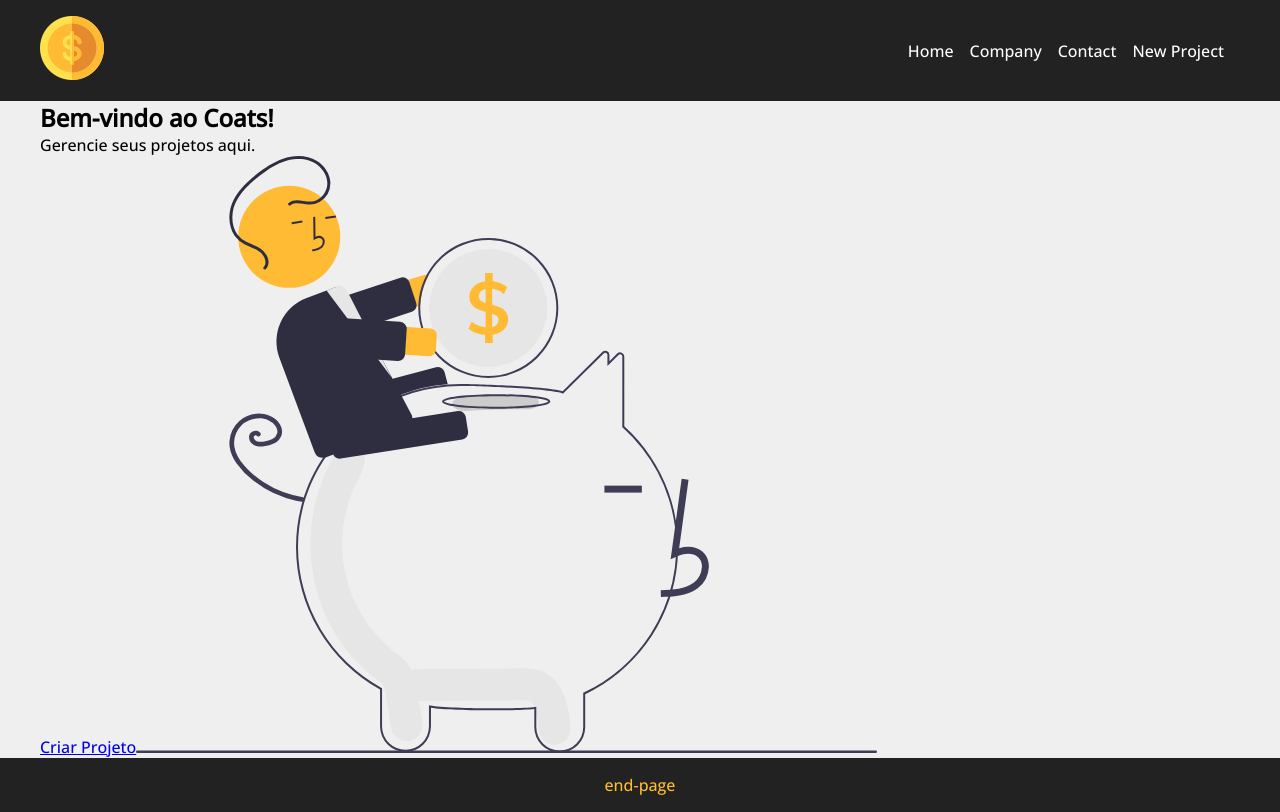
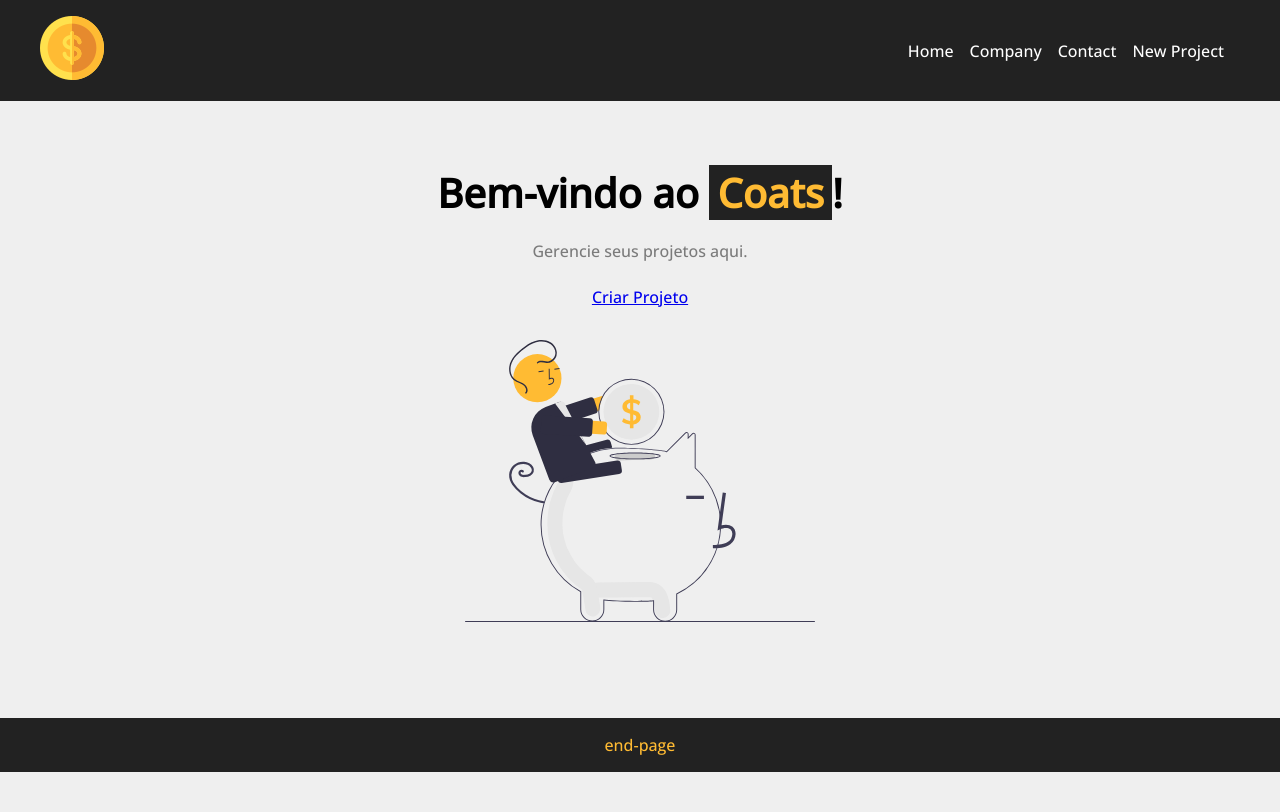
Before and after one commit to DanubiaM/react-course, a React (Create React App) app in the folder costs/: page / in a window 1280 px wide. Built offline with nearby package versions, Linux system fonts and the light colour scheme.

Commit message:
feat: make page home with stylization

```diff
--- a/costs/src/components/pages/Home.js
+++ b/costs/src/components/pages/Home.js
@@ -1,8 +1,9 @@
 import savings from "../../img/savings.svg"
+import styles from "./Home.module.css"
 
 function Home(){
     return (
-        <section>
+        <section className={styles.home_container}>
             <h1>Bem-vindo ao <span>Coats</span>!</h1>
             <p>Gerencie seus projetos aqui.</p>
             <a href="/"> Criar Projeto</a>
--- /dev/null
+++ b/costs/src/components/pages/Home.module.css
@@ -0,0 +1,32 @@
+
+.home_container{
+    width: 100%;
+    display:flex;
+    flex-direction: column;
+    align-items: center;
+    justify-content: center;
+    padding: 4em;
+}
+
+
+
+.home_container h1{
+    font-size: 2.5em;
+    margin-bottom: .5em;
+}
+
+.home_container h1 span{
+    color: #ffbb33;
+    padding: 0 .2em;
+    background-color: #222 ;
+}
+
+.home_container p{
+    margin-bottom: 1.5em;
+    color:#7b7b7b;
+}
+
+.home_container img{
+    width: 350px;
+    margin: 2em 0;
+}
```
